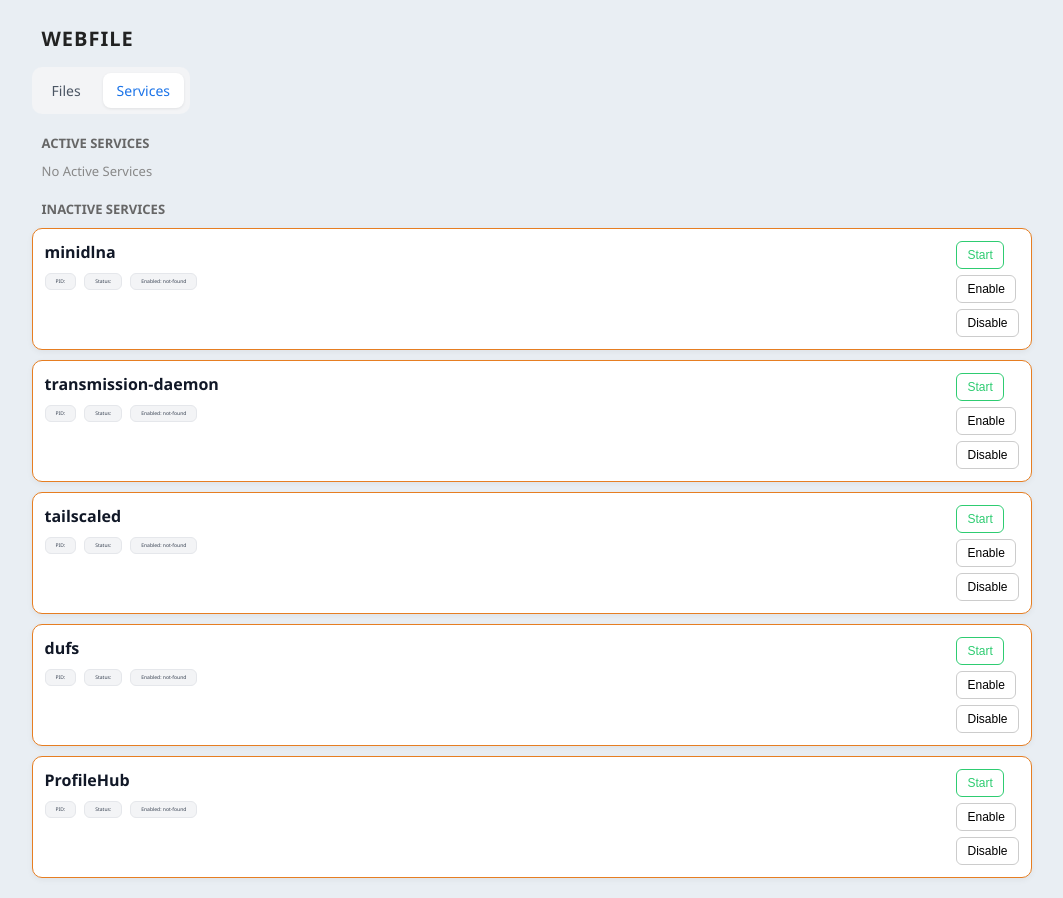
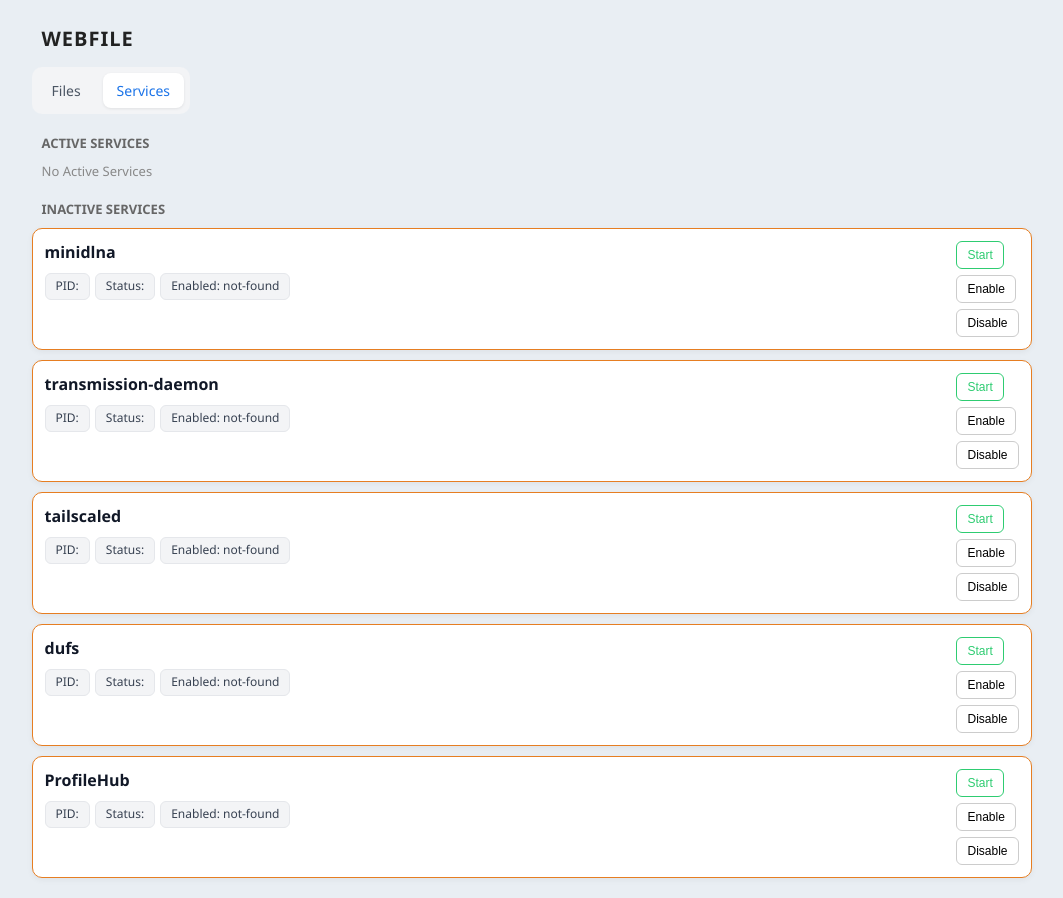
Before and after one commit to AniketDohale/WebFile, a Flask app: page /services in a window 1280 px wide. Shown: the whole page, without its empty margins (101-1164 px from the left). Run offline with Flask 3, Linux system fonts and the light colour scheme.

Commit message:
Small Bug Fixed

```diff
--- a/static/styles/services.css
+++ b/static/styles/services.css
@@ -54,9 +54,9 @@
 
 .service-meta {
     display: flex;
-    gap: 8px;
+    gap: 5px;
     flex-wrap: wrap;
-    font-size: 5px;
+    font-size: 12px;
     color: #374151;
 }
 
```
